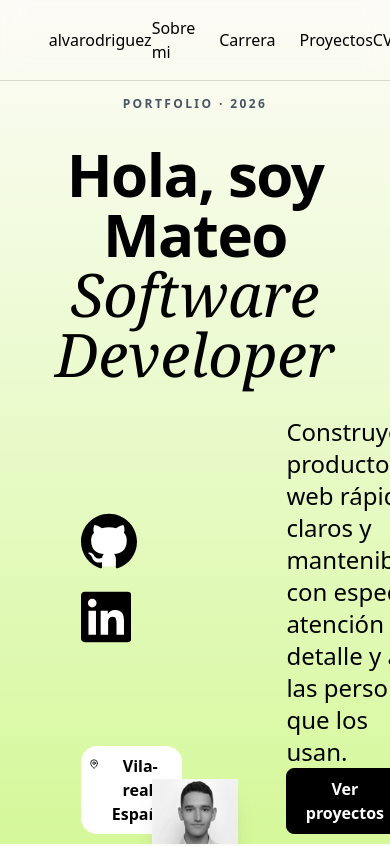
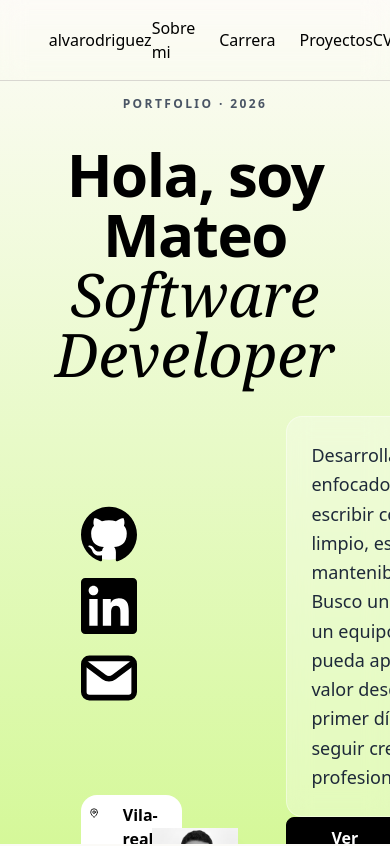
Before and after one commit to AlvaRodriguezSaborit/alvarodriguezsaborit-portfolio, a React (Vite) app: page / in a window 390 px wide. Shown: the top 846 px of the page. Built offline with nearby package versions, Linux system fonts and the light colour scheme.

Commit message:
feat: contact section

```diff
--- a/package.json
+++ b/package.json
@@ -10,6 +10,7 @@
     "preview": "vite preview"
   },
   "dependencies": {
+    "@emailjs/browser": "^4.4.1",
     "@headlessui/react": "^2.2.10",
     "@heroicons/react": "^2.2.0",
     "@tailwindcss/vite": "^4.3.3",
--- a/src/components/Contact/ContactFormBox.tsx
+++ b/src/components/Contact/ContactFormBox.tsx
@@ -1,10 +1,42 @@
+import { useState, type FormEvent } from "react";
 import ContactFormBoxInput from "./ContactFormBoxInput";
 import { ArrowUpRight } from "lucide-react";
+import Toast from "../ui/Toast";
+import emailjs from "@emailjs/browser";
 
 export default function ContactFormBox() {
-  function handleSubmit(e) {
+  const SERVICE_ID = import.meta.env.VITE_EMAILJS_SERVICE_ID;
+  const AUTOREPLY_TEMPLATE_ID = import.meta.env.VITE_AUTOREPLY_TEMPLATE_ID;
+  const CONTACT_TEMPLATE_ID = import.meta.env.VITE_CONTACT_TEMPLATE_ID;
+  const PUBLIC_KEY = import.meta.env.VITE_EMAILJS_PUBLIC_KEY;
+
+  const [toast, setToast] = useState<{
+    message: string;
+    type: "success" | "error";
+  } | null>(null);
+
+  async function sendMails(form: HTMLFormElement) {
+    await Promise.all([
+      emailjs.sendForm(SERVICE_ID, CONTACT_TEMPLATE_ID, form, {
+        publicKey: PUBLIC_KEY,
+      }),
+      emailjs.sendForm(SERVICE_ID, AUTOREPLY_TEMPLATE_ID, form, {
+        publicKey: PUBLIC_KEY,
+      }),
+    ]);
+  }
+
+  async function handleSubmit(e: FormEvent<HTMLFormElement>) {
     e.preventDefault();
-    console.log("asds");
+    const form = e.currentTarget;
+
+    try {
+      await sendMails(form);
+      setToast({ message: "¡Mensaje enviado!", type: "success" });
+      form.reset();
+    } catch {
+      setToast({ message: "Error al enviar el mensaje", type: "error" });
+    }
   }
 
   return (
@@ -15,19 +47,34 @@ export default function ContactFormBox() {
       <div className="flex flex-row gap-4">
         <ContactFormBoxInput
           className="w-full"
-          props={{ label: "nombre", placeholder: "Tu nombre" }}
+          props={{
+            label: "nombre",
+            name: "user_name",
+            placeholder: "Tu nombre",
+          }}
         />
         <ContactFormBoxInput
           className="w-full"
-          props={{ label: "email", placeholder: "Tu email", type: "email" }}
+          props={{
+            label: "email",
+            name: "email",
+            placeholder: "Tu email",
+            type: "email",
+          }}
         />
       </div>
       <ContactFormBoxInput
-        props={{ label: "asunto", placeholder: "Asunto", type: "text" }}
+        props={{
+          label: "asunto",
+          name: "subject",
+          placeholder: "Asunto",
+          type: "text",
+        }}
       />
       <ContactFormBoxInput
         props={{
           label: "mensaje",
+          name: "message",
           placeholder: "Tu mensaje",
           type: "textarea",
         }}
@@ -36,6 +83,8 @@ export default function ContactFormBox() {
         Enviar mensaje
         <ArrowUpRight className="size-5 transition-transform duration-200 group-hover:translate-x-1 group-hover:-translate-y-1" />
       </button>
+
+      {toast && <Toast {...toast} onClose={() => setToast(null)} />}
     </form>
   );
 }
--- a/src/components/Contact/ContactFormBoxInput.tsx
+++ b/src/components/Contact/ContactFormBoxInput.tsx
@@ -9,18 +9,19 @@ export default function ContactFormBoxInput({
 }) {
   return (
     <label className={`flex flex-col gap-2 relative group ${className}`}>
-      {" "}
       <span className="text-sm font-mono uppercase text-gray-400">
         {props.label}
       </span>
       {props.type === "textarea" ? (
         <textarea
+          name={props.name}
           required
           placeholder={props.placeholder}
           className="h-32 outline-none"
         />
       ) : (
         <input
+          name={props.name}
           type={props.type}
           required
           placeholder={props.placeholder}
--- a/src/components/Contact/contactData.ts
+++ b/src/components/Contact/contactData.ts
@@ -1,5 +1,6 @@
 export interface ContactFormBoxInputProps {
   label: string;
+  name: string;
   placeholder: string;
   type?: "text" | "email" | "textarea";
 }
--- /dev/null
+++ b/src/components/SocialLinksList.tsx
@@ -0,0 +1,32 @@
+import SocialLink from "./SocialLink";
+import GithubIcon from "../icons/GithubIcon";
+import LinkedinIcon from "../icons/LinkedinIcon";
+import EmailIcon from "../icons/EmailIcon";
+
+export default function SocialLinksList({
+  iconSize = "size-8",
+}: {
+  iconSize?: string;
+}) {
+  return (
+    <div className="flex flex-col gap-4">
+      <SocialLink
+        icon={<GithubIcon className={iconSize} />}
+        label="AlvaRodriguezSaborit"
+        externalLink="https://github.com/AlvaRodriguezSaborit"
+      />
+      <SocialLink
+        icon={<LinkedinIcon className={iconSize} />}
+        label="Álvaro Rodríguez Saborit"
+        initialDelay={2000}
+        externalLink="https://www.linkedin.com/in/%C3%A1lvaro-rodr%C3%ADguez-saborit-882757310/"
+      />
+      <SocialLink
+        icon={<EmailIcon className={iconSize} />}
+        label="alvarodriguezsaborit@gmail.com"
+        initialDelay={4000}
+        externalLink="mailto:alvarodriguezsaborit@gmail.com"
+      />
+    </div>
+  );
+}
--- /dev/null
+++ b/src/components/ui/Toast.tsx
@@ -0,0 +1,28 @@
+// components/Toast.tsx
+import { useEffect } from "react";
+import { motion } from "motion/react";
+
+interface ToastProps {
+  message: string;
+  type: "success" | "error";
+  onClose: () => void;
+}
+
+export default function Toast({ message, type, onClose }: ToastProps) {
+  useEffect(() => {
+    const timer = setTimeout(onClose, 3000);
+    return () => clearTimeout(timer);
+  }, [onClose]);
+
+  return (
+    <motion.div
+      initial={{ opacity: 0, y: 50 }}
+      animate={{ opacity: 1, y: 0 }}
+      exit={{ opacity: 0, y: 50 }}
+      className={`fixed bottom-6 right-6 px-4 py-3 rounded-lg shadow-lg text-white text-sm font-semibold
+        ${type === "success" ? "bg-black" : "bg-red-500"}`}
+    >
+      {message}
+    </motion.div>
+  );
+}
--- /dev/null
+++ b/src/icons/EmailIcon.tsx
@@ -0,0 +1,33 @@
+export default function EmailIcon({
+  className = "size-6",
+}: {
+  className?: string;
+}) {
+  return (
+    <svg
+      className={className}
+      viewBox="2 4 20 16"
+      fill="none"
+      xmlns="http://www.w3.org/2000/svg"
+    >
+      <rect
+        x="3"
+        y="5"
+        width="18"
+        height="14"
+        rx="2"
+        fill="white"
+        stroke="currentColor"
+        strokeWidth="2"
+        strokeLinecap="round"
+      />
+      <path
+        d="M4 7l6.2 4.65c1.0667.8 2.5333.8 3.6 0L20 7"
+        stroke="currentColor"
+        strokeWidth="2"
+        strokeLinecap="round"
+        strokeLinejoin="round"
+      />
+    </svg>
+  );
+}
--- a/src/sections/Contact.tsx
+++ b/src/sections/Contact.tsx
@@ -1,17 +1,22 @@
 import ContactFormBox from "../components/Contact/ContactFormBox";
 import SectionHeader from "../components/SectionHeader";
+import SocialLinksList from "../components/SocialLinksList";
 
 export default function Contact() {
   return (
     <div className="flex flex-col gap-20">
       <SectionHeader title="Contacto" subtitle="Trabajemos juntos" index={5} />
-      <div className="flex flex-row gap-10">
-        <span className="w-1/2 text-4xl">
-          Lorem ipsum dolor sit amet consectetur adipisicing elit. Error
-          repellendus similique aliquid hic ullam necessitatibus excepturi.
-          Doloremque, dolorem unde. Dolor, pariatur repudiandae? Ipsam assumenda
-          quaerat, dicta sed dignissimos cum velit!
-        </span>
+      <div className="flex flex-row gap-32">
+        <div className="flex flex-col gap-8 w-1/2">
+          <span className="text-3xl text-left">
+            Me entusiasma la idea de unirme a un equipo donde pueda colaborar en
+            productos que tengan un impacto real. Si tienes una vacante abierta
+            o crees que mi perfil puede encajar en tu empresa, no dudes en
+            escribirme.
+          </span>
+          <SocialLinksList iconSize="size-10" />
+        </div>
+
         <ContactFormBox />
       </div>
     </div>
--- a/src/sections/Hero.tsx
+++ b/src/sections/Hero.tsx
@@ -1,9 +1,7 @@
 import yo from "../assets/yo.png";
 import { motion } from "motion/react";
 import { ArrowUpRight, MapPin, ContactRound } from "lucide-react";
-import GithubIcon from "../icons/GithubIcon";
-import LinkedinIcon from "../icons/LinkedinIcon";
-import SocialLink from "../components/SocialLink";
+import SocialLinksList from "../components/SocialLinksList";
 
 export default function Hero() {
   const year = new Date().getFullYear();
@@ -33,19 +31,7 @@ export default function Hero() {
           {/* Ubication */}
           <div className="flex flex-col justify-between items-start p-8">
             <div></div>
-            <div className="flex flex-col gap-4 ">
-              <SocialLink
-                icon={<GithubIcon className="size-14" />}
-                label="AlvaRodriguezSaborit"
-                externalLink="https://www.linkedin.com/in/%C3%A1lvaro-rodr%C3%ADguez-saborit/"
-              />
-              <SocialLink
-                icon={<LinkedinIcon className="size-14" />}
-                label="Álvaro Rodríguez Saborit"
-                initialDelay={2000}
-                externalLink="https://github.com/AlvaRodriguezSaborit"
-              />
-            </div>
+            <SocialLinksList iconSize="size-14" />
             <div className="self-start">
               <motion.div
                 className="flex flex-row gap-2 font-semibold bg-white border-[#d9d7d1] w-fit p-2 rounded-2xl"
@@ -77,10 +63,13 @@ export default function Hero() {
               transition={{ duration: 0.5 }}
             >
               <div></div>
-              <p className="text-start  font-normal text-2xl">
-                Construyo productos web rápidos, claros y mantenibles, con
-                especial atención al detalle y a las personas que los usan.
-              </p>
+              <div className="bg-white/30 backdrop-blur-md border border-white/40 p-6 rounded-2xl">
+                <p className="text-start font-medium text-lg md:text-xl leading-relaxed text-gray-800">
+                  Desarrollador enfocado en escribir código limpio, escalable y
+                  mantenible. Busco unirme a un equipo donde pueda aportar valor
+                  desde el primer día y seguir creciendo profesionalmente.
+                </p>
+              </div>
               <div className="flex flex-row gap-4 items-center">
                 <button className="group items-center font-semibold w-fit inline-flex gap-2 bg-black text-white cursor-pointer border border-black hover:bg-gray-950 px-4 py-2 rounded-lg transition-colors">
                   Ver proyectos
```
Also changed, not shown: 2 other files (tests, documents, lock files or other folders).
